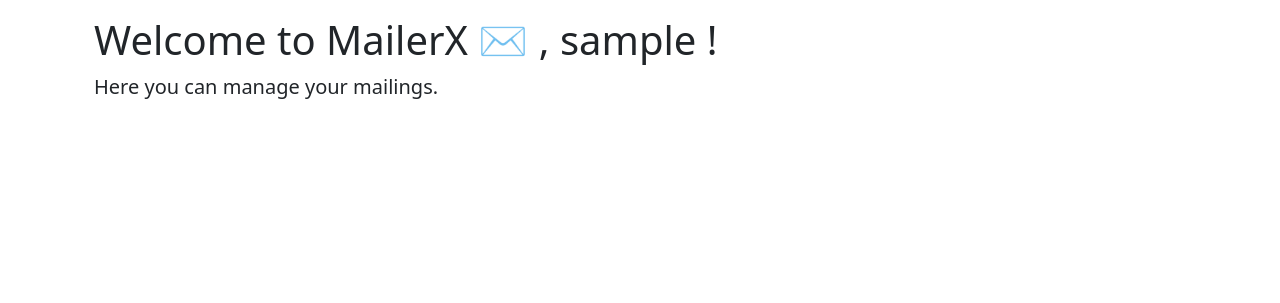
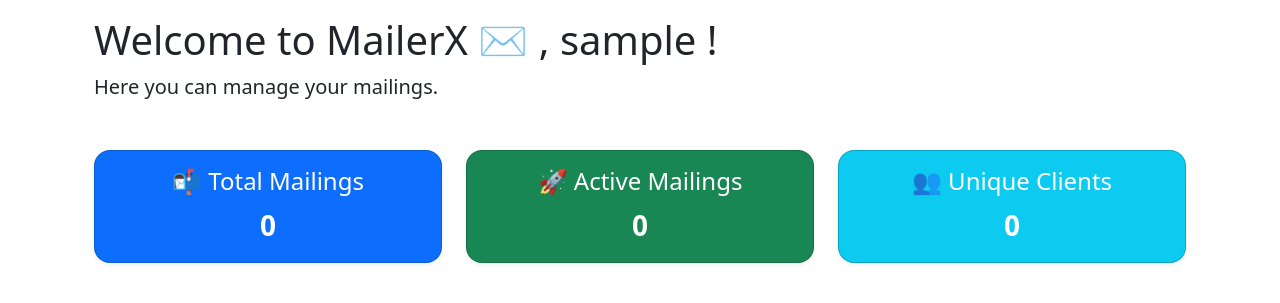
Before and after one commit to github-main-user/mailerx, a Django app: page /mailings/ in a window 1280 px wide. Shown: the part 57-360 px from the top of the page. Run offline with Django 5.2, Linux system fonts and the light colour scheme; the visitor is signed in with stand-in values (Sample User, id 1); data that the repository does not hold is empty.

Commit message:
feat: display statistics on home page

```diff
--- a/mailings/views.py
+++ b/mailings/views.py
@@ -1,5 +1,32 @@
 from django.views.generic import TemplateView
+
+from clients.models import Client
+
+from .models import Mailing
 
 
 class HomeView(TemplateView):
     template_name = "mailings/home.html"
+
+    def get_context_data(self, **kwargs):
+        context = super().get_context_data(**kwargs)
+
+        if self.request.user.is_authenticated:
+            mailings = Mailing.objects.filter(owner=self.request.user)  # type: ignore
+
+            # clients **for current user**
+            # since there is the (owner + email) unique constraint
+            # each received client is unique
+            clients = Client.objects.filter(owner=self.request.user)  # type: ignore
+
+            context.update(
+                {
+                    "total_mailings": mailings.count(),
+                    "active_mailings": mailings.filter(
+                        status=Mailing.MailingStatus.STARTED
+                    ).count(),
+                    "unique_clients": clients.count(),
+                }
+            )
+
+        return context
--- a/templates/mailings/home.html
+++ b/templates/mailings/home.html
@@ -7,4 +7,33 @@
     !
   </h1>
   <p class="lead">Here you can manage your mailings.</p>
+  {% if user.is_authenticated %}
+    <!-- show some statistics -->
+    <div class="row g-4 mt-4">
+      <div class="col-md-4">
+        <div class="card text-white bg-primary h-100 shadow-sm rounded-4">
+          <div class="card-body text-center">
+            <h5 class="card-title fs-4">📬 Total Mailings</h5>
+            <p class="card-text fs-3 fw-semibold">{{ total_mailings }}</p>
+          </div>
+        </div>
+      </div>
+      <div class="col-md-4">
+        <div class="card text-white bg-success h-100 shadow-sm rounded-4">
+          <div class="card-body text-center">
+            <h5 class="card-title fs-4">🚀 Active Mailings</h5>
+            <p class="card-text fs-3 fw-semibold">{{ active_mailings }}</p>
+          </div>
+        </div>
+      </div>
+      <div class="col-md-4">
+        <div class="card text-white bg-info h-100 shadow-sm rounded-4">
+          <div class="card-body text-center">
+            <h5 class="card-title fs-4">👥 Unique Clients</h5>
+            <p class="card-text fs-3 fw-semibold">{{ unique_clients }}</p>
+          </div>
+        </div>
+      </div>
+    </div>
+  {% endif %}
 {% endblock %}
```
